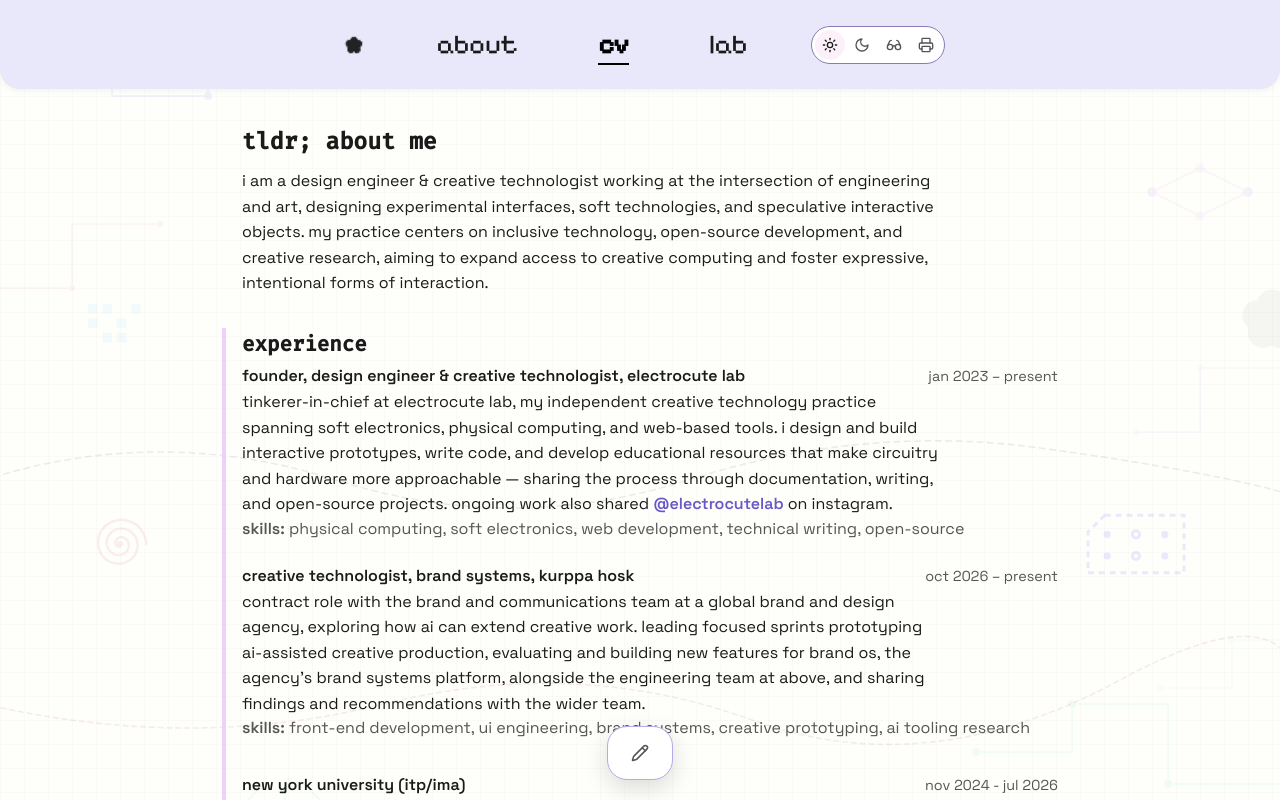
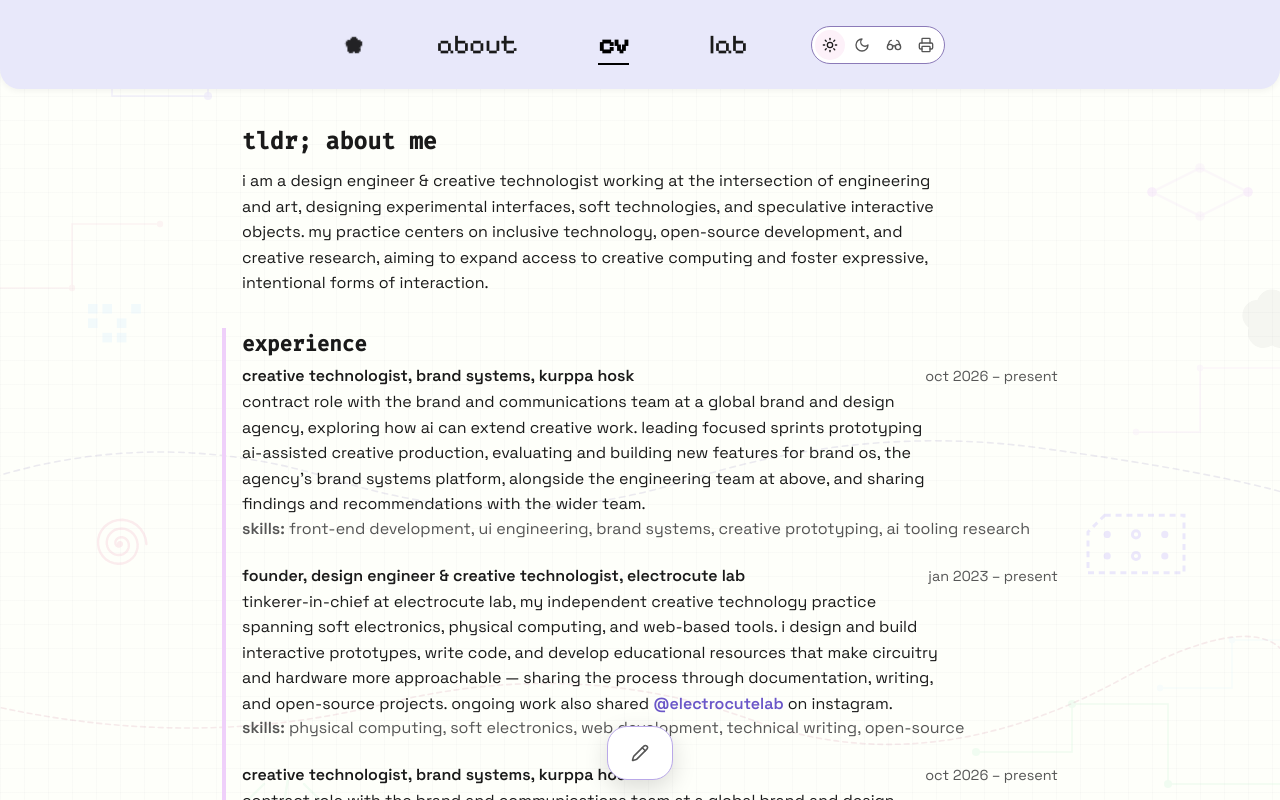
Before and after one commit to yafira/yafira.xyz, a Next.js app: page /cv in a window 1280 px wide. Built offline with nearby package versions, Linux system fonts and the light colour scheme.

Commit message:
added kurppa hosk role to cv

```diff
--- a/src/app/cv/page.js
+++ b/src/app/cv/page.js
@@ -28,6 +28,30 @@ export default function CVPage() {
         <h2 className="cv-heading">experience</h2>
 
         <div className="cv-list">
+          {/* kurppa hosk */}
+          <div className="cv-item">
+            <div className="cv-meta">
+              <div className="cv-title">
+                creative technologist, brand systems, kurppa hosk
+              </div>
+              <span className="cv-date">oct 2026 – present</span>
+            </div>
+            <p className="cv-summary">
+              contract role with the brand and communications team at a global
+              brand and design agency, exploring how ai can extend creative
+              work. leading focused sprints prototyping ai-assisted creative
+              production, evaluating and building new features for brand os,
+              the agency’s brand systems platform, alongside the engineering
+              team at above, and sharing findings and recommendations with the
+              wider team.
+            </p>
+            <p className="cv-skills">
+              <span className="label">skills:</span> front-end development, ui
+              engineering, brand systems, creative prototyping, ai tooling
+              research
+            </p>
+          </div>
+
           {/* electrocute lab */}
           <div className="cv-item">
             <div className="cv-meta">
```
